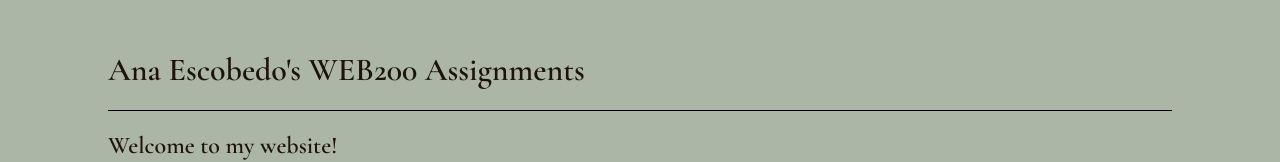
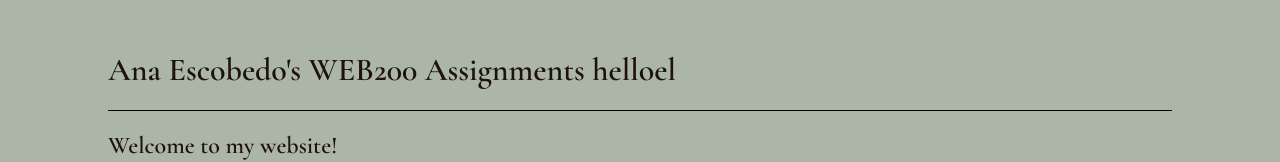
Before and after one commit to aescobedo01/web200, a plain HTML site: page index.html in a window 1280 px wide. Shown: the top 162 px of the page. Drawn offline with nearby package versions, Linux system fonts and the light colour scheme.

Commit message:
randoom change

```diff
--- a/index.html
+++ b/index.html
@@ -20,7 +20,7 @@ WEB 200-->
 <body>
     <main>
         <div>
-            <h1>Ana Escobedo's WEB200 Assignments</h1>
+            <h1>Ana Escobedo's WEB200 Assignments helloel</h1>
             <hr>
             <h2>Welcome to my website!</h2>
             <p>Here you will find a collection of assignments relating to Javascript that I have done throughout my time
```
